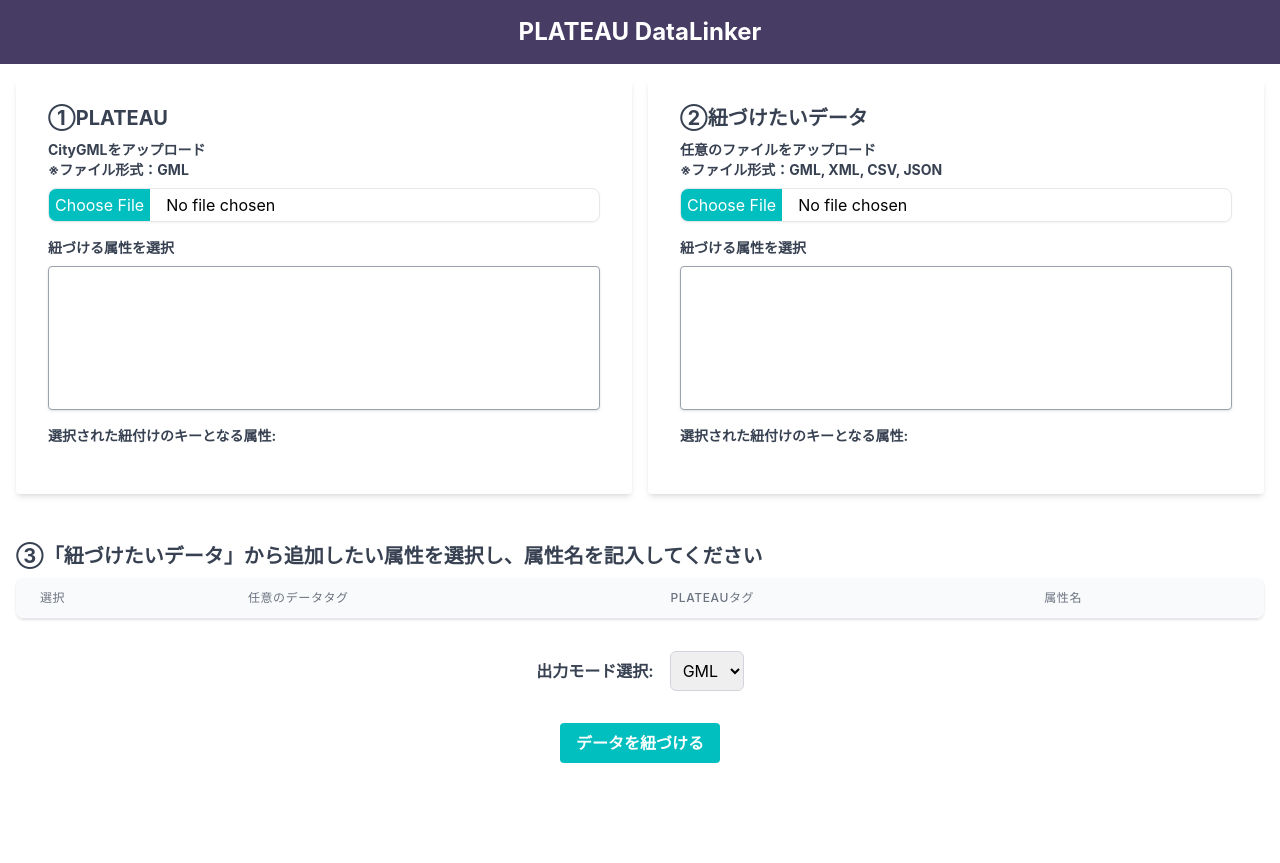
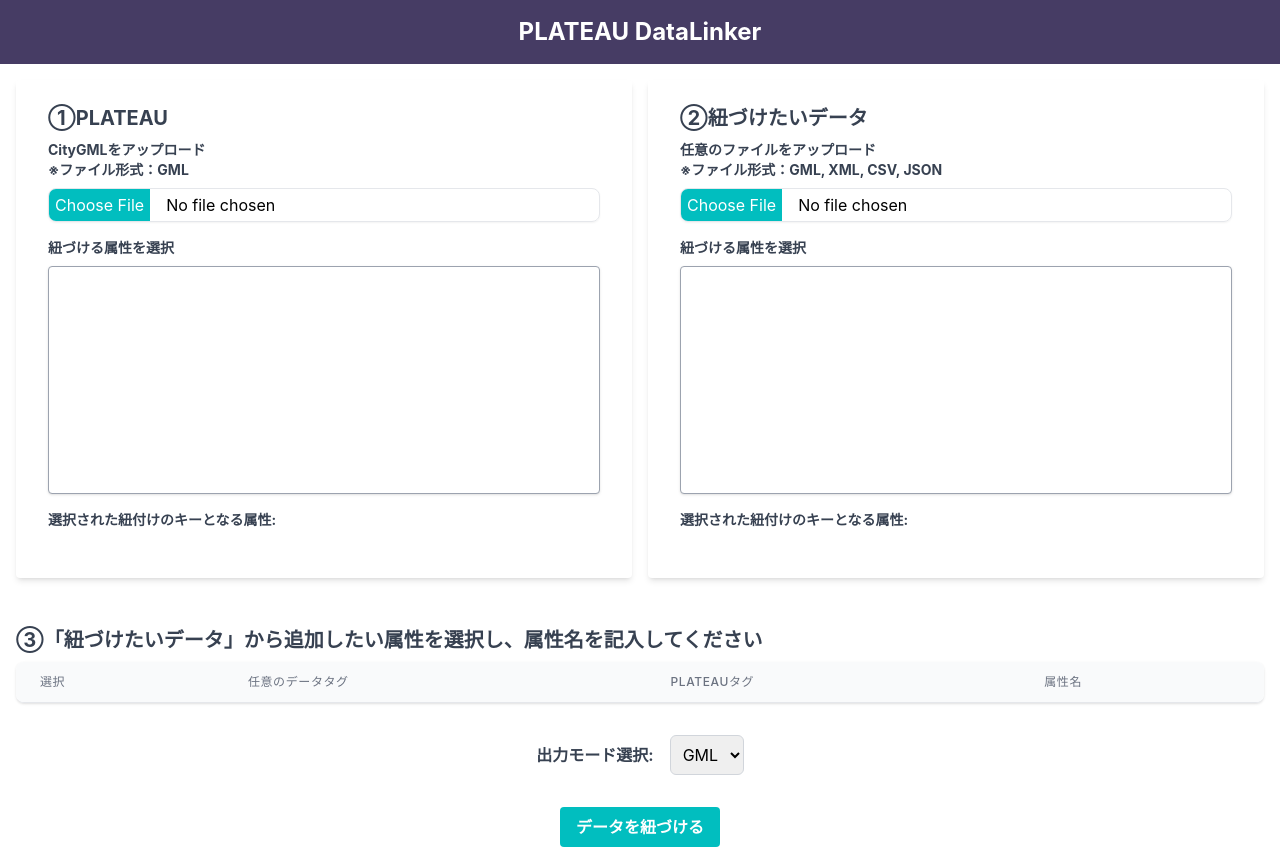
Before and after one commit to Project-PLATEAU/PLATEAU-DataLinker, a React (Create React App) app: page / in a window 1280 px wide. Before the commit the page ends 800 px from the top, so only its background shows below. Built offline with nearby package versions, Linux system fonts and the light colour scheme.

Commit message:
Xpathに変更

```diff
--- a/src/App.tsx
+++ b/src/App.tsx
@@ -5,8 +5,8 @@
 import { processGMLData, processGMLDataforCsv } from "./scripts/dataProcessing";
 import { xmlValidate } from "./scripts/pyodyteJs";
 import { analyzeString } from "./scripts/analysis";
-import PlateauTagsComboBox from "./components/PlateauTagsComboBox";
-import AnyDataTagsComboBox from "./components/AnyDataTagsComboBox";
+import PlateauTagsListBox from "./components/PlateauTagsListBox";
+import AnyDataTagsListBox from "./components/AnyDataTagsListBox";
 import DataTagTable from "./components/DataTagTable";
 import CsvDataItemTable from "./components/CsvDataItemTable";
 import { processCsvData } from "./scripts/csvProcess";
@@ -124,7 +124,7 @@
             onDataParsed={handlePlateauParsed}
             accept=".gml"
           />
-          <PlateauTagsComboBox
+          <PlateauTagsListBox
             tags={plateauTags}
             selectedTag={selectedPlateauTag}
             onTagSelected={handlePlateauTagSelected}
@@ -145,7 +145,7 @@
             onDataParsed={handleAnyDataParsed}
             accept=".gml,.xml,.csv,.json,.geojson"
           />
-          <AnyDataTagsComboBox
+          <AnyDataTagsListBox
             tags={anyDataTags}
             selectedTag={selectedAnyDataTag}
             onTagSelected={handleAnyDataTagSelected}
--- a/src/components/PlateauTagsComboBox.tsx
+++ b/src/components/AnyDataTagsListBox.tsx
@@ -1,12 +1,18 @@
 import React, { useState, useEffect } from "react";
-import tagTranslations from "../constants/tagTranslations"; // 追加
-import { ALLOWED_KEYS } from "../constants/tagTranslations"; // 追加
 
 interface TagsComboBoxProps {
   tags: string[]; // 利用可能なタグのリスト
   selectedTag: string; // 現在選択されているタグ
   onTagSelected: (tag: string) => void; // タグが選択されたときに呼び出されるコールバック関数
 }
+
+const tagTranslations: { [key: string]: string } = {
+  "gml:id": "GML ID",
+  "uro:buildingID": "建物ID",
+  "gml:posList": "建物の座標(経度、緯度)",
+  "bldg:measuredHeight": "建物の高さ(m)",
+  "xAL:LocalityName": "建物の住所(市町村、区、郡、市)",
+};
 
 /**
  * TagsComboBoxコンポーネント
@@ -20,7 +26,7 @@
  *
  * @returns {JSX.Element} - TagsComboBoxコンポーネントのJSX要素
  */
-const PlateauTagsComboBox: React.FC<TagsComboBoxProps> = ({
+const TagsComboBox: React.FC<TagsComboBoxProps> = ({
   tags,
   selectedTag,
   onTagSelected,
@@ -28,21 +34,14 @@
   const [currentTag, setCurrentTag] = useState<string>(selectedTag);
   const [translations, setTranslations] = useState<{ [key: string]: string }>(tagTranslations);
 
-  const allowedKeys = ALLOWED_KEYS; // 残したいキーを定義
-
   const handleTagSelected = (tag: string) => {
     onTagSelected(tag);
     setCurrentTag(tag);
   };
 
   useEffect(() => {
-
-    const filteredTags = tags.filter(tag =>
-      allowedKeys.includes(tag) || /gen:stringAttribute name=/.test(tag)
-    );
-
     const newTranslations = { ...tagTranslations };
-    filteredTags.forEach((tag) => {
+    tags.forEach((tag) => {
       const match = tag.match(/gen:stringAttribute name="([^"]+)"/);
       if (match) {
         const attributeName = match[1];
@@ -67,10 +66,9 @@
         onChange={(e) => handleTagSelected(e.target.value)}
         id="tag-select"
         className="block appearance-none w-full bg-white border border-gray-400 hover:border-gray-500 px-4 py-2 pr-8 rounded shadow leading-tight focus:outline-none focus:shadow-outline"
-        size={6}
+        size={10}
       >
-        {/* {tags.map((tag, index) => ( */}
-        {tags.filter(tag => allowedKeys.includes(tag) || /gen:stringAttribute name=/.test(tag)).map((tag, index) => (
+        {tags.map((tag, index) => (
           <option title={tag} key={index} value={tag}>
             {translations[tag] || tag}
           </option>
@@ -88,4 +86,4 @@
   );
 };
 
-export default PlateauTagsComboBox;
+export default TagsComboBox;
--- a/src/components/PlateauFileUploader.tsx
+++ b/src/components/PlateauFileUploader.tsx
@@ -24,7 +24,7 @@
   const [uploadedFile, setUploadedFile] = useState<File | null>(null);
 
   /**
-   * ファイルがアップロードされたときに呼び出されるハンドラ
+   * ファイルがアップロードされたときに呼び出��ハンドラ
    * @param {React.ChangeEvent<HTMLInputElement>} event - ファイル入力の変更イベント
    */
   const handleFileUpload = async (
@@ -43,31 +43,6 @@
    */
   const handleFileProcessing = (file: File) => {
     parseXMLFile(file);
-  };
-
-  /**
-   * XMLファイルを解析する関数
-   * @param {File} file - 解析するXMLファイル
-   */
-  const parseXMLFile = (file: File) => {
-    parseFile(file, (xml) => {
-      const option = { ignoreAttributes: false, ignoreDeclaration: true };
-      const parser = new XMLParser(option);
-      const xmlParsed = parser.parse(xml);
-
-      if (
-        xmlParsed.hasOwnProperty("core:CityModel") &&
-        xmlParsed["core:CityModel"].hasOwnProperty("core:cityObjectMember")
-      ) {
-        const cityObjectMembers =
-          xmlParsed["core:CityModel"]["core:cityObjectMember"];
-        collectAllTags(cityObjectMembers, true);
-      } else {
-        collectTags(xmlParsed, true);
-      }
-
-      onDataParsed(xmlParsed);
-    });
   };
 
   /**
@@ -90,6 +65,32 @@
   };
 
   /**
+   * XMLファイルを解析する関数
+   * @param {File} file - 解析するXMLファイル
+   */
+  const parseXMLFile = (file: File) => {
+    parseFile(file, (xml) => {
+      collectTags(xml, true);
+      const option = { ignoreAttributes: false, ignoreDeclaration: true };
+      const parser = new XMLParser(option);
+      const xmlParsed = parser.parse(xml);
+
+      // if (
+      //   xmlParsed.hasOwnProperty("core:CityModel") &&
+      //   xmlParsed["core:CityModel"].hasOwnProperty("core:cityObjectMember")
+      // ) {
+      //   const cityObjectMembers =
+      //     xmlParsed["core:CityModel"]["core:cityObjectMember"];
+      //   collectAllTags(cityObjectMembers, true);
+      // } else {
+      //   collectTags(xmlParsed, true);
+      // }
+
+      onDataParsed(xmlParsed);
+    });
+  };
+
+  /**
    * XMLオブジェクトからタグを収集する関数
    * @param {any} data - タグを収集するデータ
    * @param {boolean} isXML - データがXMLかどうか
@@ -103,74 +104,55 @@
     // タグを格納するSetを作成
     const tags = new Set<string>();
     // デフォルトのタグを追加
-    const defaultTags = [
-      "gml:id",
-      "gml:posList",
-      "bldg:measuredHeight",
-      "xAL:LocalityName",
-      "uro:buildingID",
-    ];
-    defaultTags.forEach((tag) => tags.add(tag));
-    let beforeTags = "";
+
     /**
-     * XMLデータを再帰的にトラバースしてタグを収集する関数
-     * @param {any} obj - トラバースするオブジェクト
+     * XPathを使用してXMLオブジェクトの全要素を取得する関数
+     * @param {Document} xmlDoc - XMLドキュメント
+     * @returns {Element[]} - 全要素の配列
      */
-    const traverseXML = (obj: any) => {
-      // 'core:cityObjectMember'が存在する場合、タグに追加
-      if (obj.hasOwnProperty("core:cityObjectMember")) {
-        tags.add("core:cityObjectMember");
+    const getAllElements = (xmlDoc: Document): Element[] => {
+      const xpath = "//core:cityObjectMember//node()";
+      const result = xmlDoc.evaluate(
+        xpath,
+        xmlDoc,
+        document.createNSResolver(xmlDoc.documentElement),
+        XPathResult.ANY_TYPE,
+        null
+      );
+      const elements: Element[] = [];
+      let node = result.iterateNext();
+      while (node) {
+        if (node.nodeType === Node.ELEMENT_NODE) {
+          elements.push(node as Element);
+        }
+        node = result.iterateNext();
       }
-
-      // オブジェクトを再帰的にトラバース
-      if (obj && typeof obj === "object") {
-        Object.entries(obj).forEach(([key, value]) => {
-          if (Array.isArray(value)) {
-            value.forEach((item) => traverseXML(item));
-          } else {
-            if (value === "建物ID") {
-              return; // valueが建物IDだった場合は処理をスキップ
-            }
-            if (key === "@_name") {
-              beforeTags = 'gen:stringAttribute name="' + String(value) + '"';
-              tags.add(String(beforeTags));
-            }
-            if (typeof value === "object") {
-              traverseXML(value);
-            }
-          }
-        });
-      }
+      return elements;
     };
 
-    /**
-     * JSONデータを再帰的にトラバースしてタグを収集する関数
-     * @param {any} obj - トラバースするオブジェクト
-     */
-    const traverseJSON = (obj: any) => {
-      // オブジェクトを再帰的にトラバース
-      if (obj && typeof obj === "object") {
-        Object.entries(obj).forEach(([key, value]) => {
-          if (typeof value !== "object" || value === null) {
-            tags.add(key);
-          } else if (Array.isArray(value)) {
-            if (value.length > 1) {
-              tags.add(key);
-            }
-            value.forEach((item) => traverseJSON(item));
+    // XMLドキュメントを作成
+    const parser = new DOMParser();
+    const xmlDoc = parser.parseFromString(data, "text/xml");
+
+    // 全要素を取得
+    const allElements = getAllElements(xmlDoc);
+    // 全要素から値を持つタグを収集
+    allElements.forEach((element) => {
+      const tagName = element.tagName;
+      if (tagName && element.textContent?.trim() && !element.children.length) {
+        tags.add(tagName);
+      }
+      // 属性も収集
+      Array.from(element.attributes).forEach((attr) => {
+        if (attr.value.trim()) {
+          if (tagName === "gen:stringAttribute") {
+            tags.add(`${tagName}@${attr.value}`);
           } else {
-            traverseJSON(value);
+            tags.add(`${tagName}@${attr.name}`);
           }
-        });
-      }
-    };
-
-    // データがXMLかJSONかによって適切なトラバース関数を呼び出す
-    if (isXML) {
-      traverseXML(data);
-    } else {
-      traverseJSON(data);
-    }
+        }
+      });
+    });
 
     // 収集したタグをコールバック関数に渡す
     onTagsCollected(Array.from(tags));
@@ -199,20 +181,21 @@
           if (Array.isArray(value)) {
             value.forEach((item) => traverseXML(item));
           } else {
-
             if (key === "@_name") {
               beforeTags = 'gen:stringAttribute name="' + String(value) + '"';
               tags.add(String(beforeTags));
             }
-            if (key === '@_gml:id' && String(value).indexOf('bldg_') === 0) {
-              console.log(value);
-
+            if (key === "@_gml:id" && String(value).indexOf("bldg_") === 0) {
               tags.add("gml:id");
             }
             if (typeof value === "object") {
               traverseXML(value);
             } else {
-              if (!key.includes('@') && !key.includes('#') && key !== 'gen:value') {
+              if (
+                !key.includes("@") &&
+                !key.includes("#") &&
+                key !== "gen:value"
+              ) {
                 tags.add(key);
               }
             }
--- a/src/components/AnyDataTagsComboBox.tsx
+++ b/src/components/PlateauTagsListBox.tsx
@@ -1,18 +1,11 @@
 import React, { useState, useEffect } from "react";
+import tagTranslations, { ALLOWED_KEYS } from "../constants/tagTranslations";
 
 interface TagsComboBoxProps {
-  tags: string[]; // 利用可能なタグのリスト
-  selectedTag: string; // 現在選択されているタグ
-  onTagSelected: (tag: string) => void; // タグが選択されたときに呼び出されるコールバック関数
+  tags: string[];
+  selectedTag: string;
+  onTagSelected: (tag: string) => void;
 }
-
-const tagTranslations: { [key: string]: string } = {
-  "gml:id": "GML ID",
-  "uro:buildingID": "建物ID",
-  "gml:posList": "建物の座標(経度、緯度)",
-  "bldg:measuredHeight": "建物の高さ(m)",
-  "xAL:LocalityName": "建物の住所(市町村、区、郡、市)",
-};
 
 /**
  * TagsComboBoxコンポーネント
@@ -26,7 +19,7 @@
  *
  * @returns {JSX.Element} - TagsComboBoxコンポーネントのJSX要素
  */
-const TagsComboBox: React.FC<TagsComboBoxProps> = ({
+const PlateauTagsComboBox: React.FC<TagsComboBoxProps> = ({
   tags,
   selectedTag,
   onTagSelected,
@@ -34,31 +27,34 @@
   const [currentTag, setCurrentTag] = useState<string>(selectedTag);
   const [translations, setTranslations] = useState<{ [key: string]: string }>(tagTranslations);
 
+  // タグが選択された時の処理
   const handleTagSelected = (tag: string) => {
     onTagSelected(tag);
     setCurrentTag(tag);
+
   };
 
   useEffect(() => {
+    // 許可されたタグまたは特定のパターンに一致するタグをフィルタリング
+    const filteredTags = tags.filter(
+      (tag) => ALLOWED_KEYS.includes(tag) || /gen:stringAttribute@[^"]+/.test(tag)
+    );
+
+    // 新しい翻訳を追加
     const newTranslations = { ...tagTranslations };
-    tags.forEach((tag) => {
-      const match = tag.match(/gen:stringAttribute name="([^"]+)"/);
-      if (match) {
-        const attributeName = match[1];
-        if (!newTranslations[tag]) {
-          newTranslations[tag] = attributeName;
-        }
+    filteredTags.forEach((tag) => {
+      const match = tag.match(/gen:stringAttribute@[^"]+/);
+      if (match && !newTranslations[tag]) {
+        newTranslations[tag] = match[0].split("@")[1];
       }
     });
+
     setTranslations(newTranslations);
   }, [tags]);
 
   return (
     <div className="mb-4">
-      <label
-        className="block text-gray-700 text-sm font-bold mb-2"
-        htmlFor="tag-select"
-      >
+      <label className="block text-gray-700 text-sm font-bold mb-2" htmlFor="tag-select">
         紐づける属性を選択
       </label>
       <select
@@ -66,24 +62,24 @@
         onChange={(e) => handleTagSelected(e.target.value)}
         id="tag-select"
         className="block appearance-none w-full bg-white border border-gray-400 hover:border-gray-500 px-4 py-2 pr-8 rounded shadow leading-tight focus:outline-none focus:shadow-outline"
-        size={6}
+        size={10}
       >
-        {tags.map((tag, index) => (
-          <option title={tag} key={index} value={tag}>
-            {translations[tag] || tag}
-          </option>
-        ))}
+        {tags
+          .filter((tag) => ALLOWED_KEYS.includes(tag) || /gen:stringAttribute@[^"]+/.test(tag))
+          .map((tag, index) => (
+            <option title={tag} key={index} value={tag}>
+              {translations[tag] || tag}
+            </option>
+          ))}
       </select>
       <div className="mt-4">
         <h3 className="text-gray-700 text-sm font-bold mb-2">
           選択された紐付けのキーとなる属性:
         </h3>
-        <p className="text-gray-700 text-sm">
-          {translations[currentTag] || currentTag}
-        </p>
+        <p className="text-gray-700 text-sm">{translations[currentTag] || currentTag}</p>
       </div>
     </div>
   );
 };
 
-export default TagsComboBox;
+export default PlateauTagsComboBox;
--- a/src/constants/tagTranslations.ts
+++ b/src/constants/tagTranslations.ts
@@ -1,7 +1,7 @@
 const tagTranslations: { [key: string]: string } = {
   "core:creationDate": "データ作成日",
   "core:terminationDate": "データ削除日",
-  "gml:id": "GML ID",
+  "bldg:Building[@gml:id]": "GML ID",
   "uro:buildingID": "建物ID",
   "gml:posList": "建物の座標(経度、緯度)",
   "bldg:measuredHeight": "建物の高さ(m)",
@@ -30,7 +30,8 @@
 
 
 export const ALLOWED_KEYS = [
-  "gml:id",
+  "gen:stringAttribute[@name]",
+  "bldg:Building[@gml:id]",
   "uro:buildingID",
   "gml:posList",
   "bldg:measuredHeight",
--- a/src/scripts/dataProcessing.ts
+++ b/src/scripts/dataProcessing.ts
@@ -17,12 +17,17 @@
   str2: string,
   selectedData: { tag: string; plateauTag: string; attributeName: string }[]
 ) {
+console.log(gmlObject);
+
+
   if (gmlObject && typeof gmlObject === "object") {
     const cityObjectMembers = extractCityObjectMembers(gmlObject);
     const traverseCityGmlResults = cityObjectMembers.map((member: any) =>
       traverseCityGML(member, str1)
     );
     const traverseResults = await traverse(gmlObject2, str2);
+
+
 
     const pairs: any[] = await matchPairs(traverseCityGmlResults, traverseResults);
 
```
Also changed, not shown: src/scripts/utilities.ts (+22 -65 lines).
